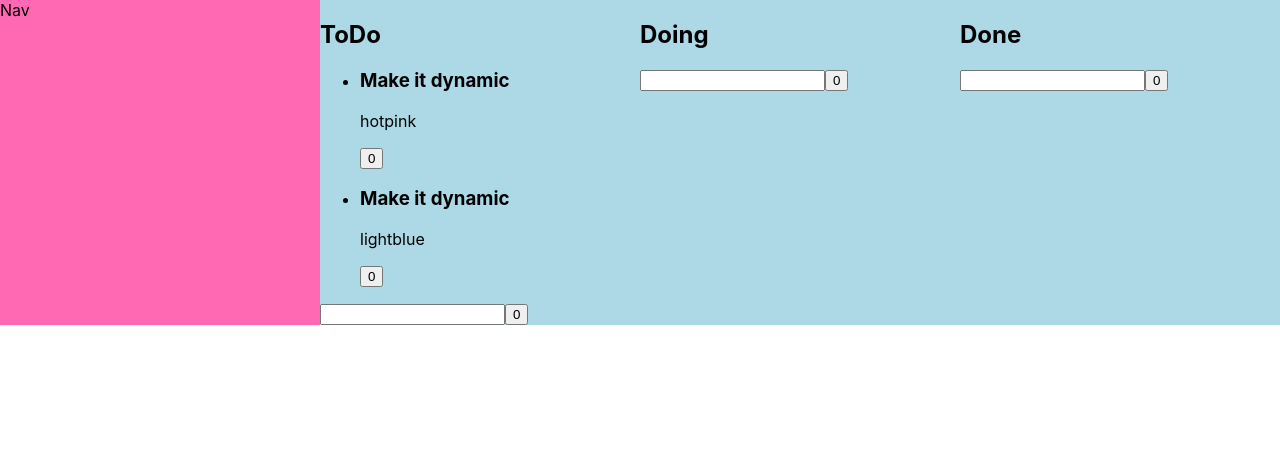
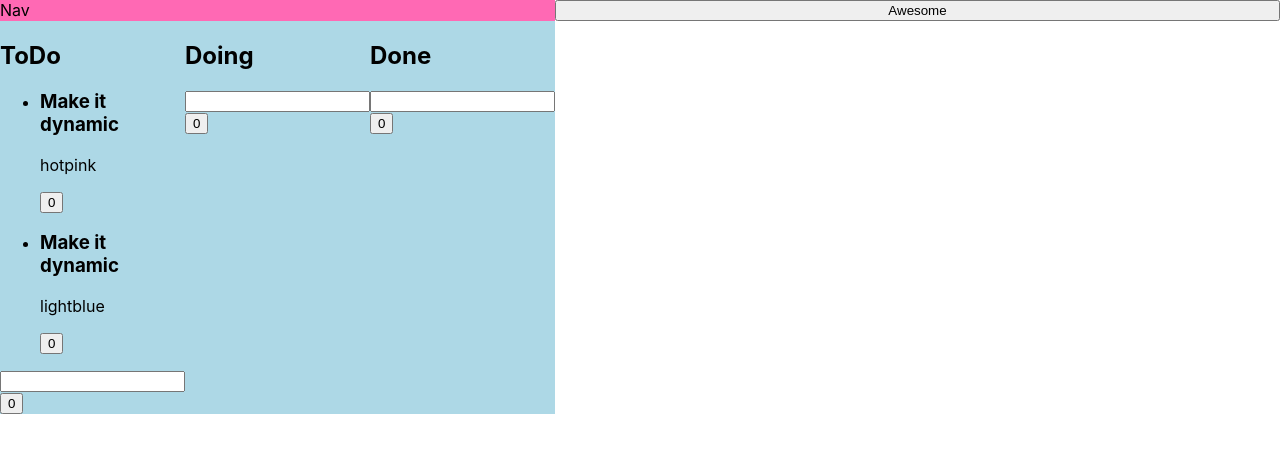
Before and after one commit to jonasholbech/reactintro, a React (Create React App) app: page / in a window 1280 px wide. Shown: the top 452 px of the page. Built offline with nearby package versions, Linux system fonts and the light colour scheme.

Commit message:
pretty decent

```diff
--- a/src/App.js
+++ b/src/App.js
@@ -25,6 +25,22 @@ export default function App() {
   return (
     <div className="App">
       <Nav />
+      <button
+        onClick={() =>
+          setCards(
+            cards.concat({
+              title: "OMG, did that just happen?",
+              list: "todo",
+              added: Date.now(),
+              id: Math.random(),
+              color: "lightblue",
+              assignedTo: ["jofh"],
+            })
+          )
+        }
+      >
+        Awesome
+      </button>
       <Main cards={cards} />
     </div>
   );
```
